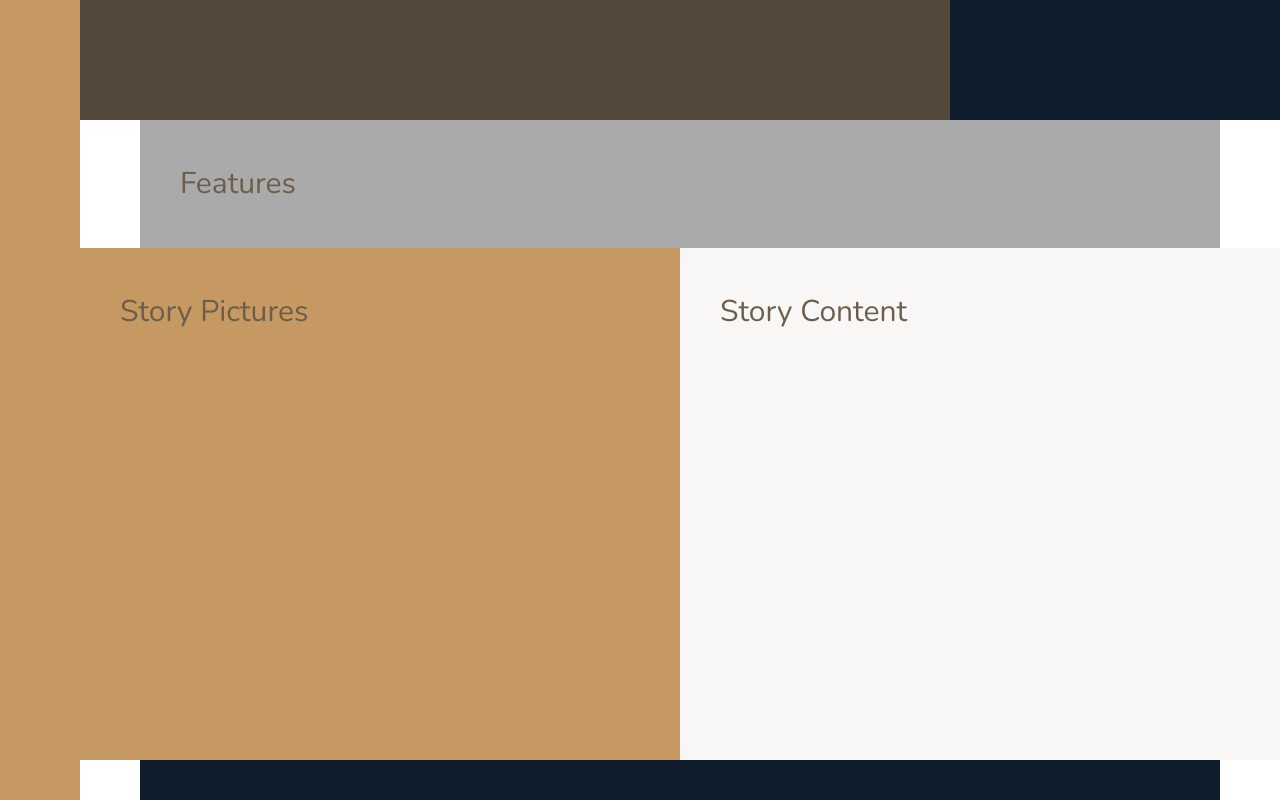
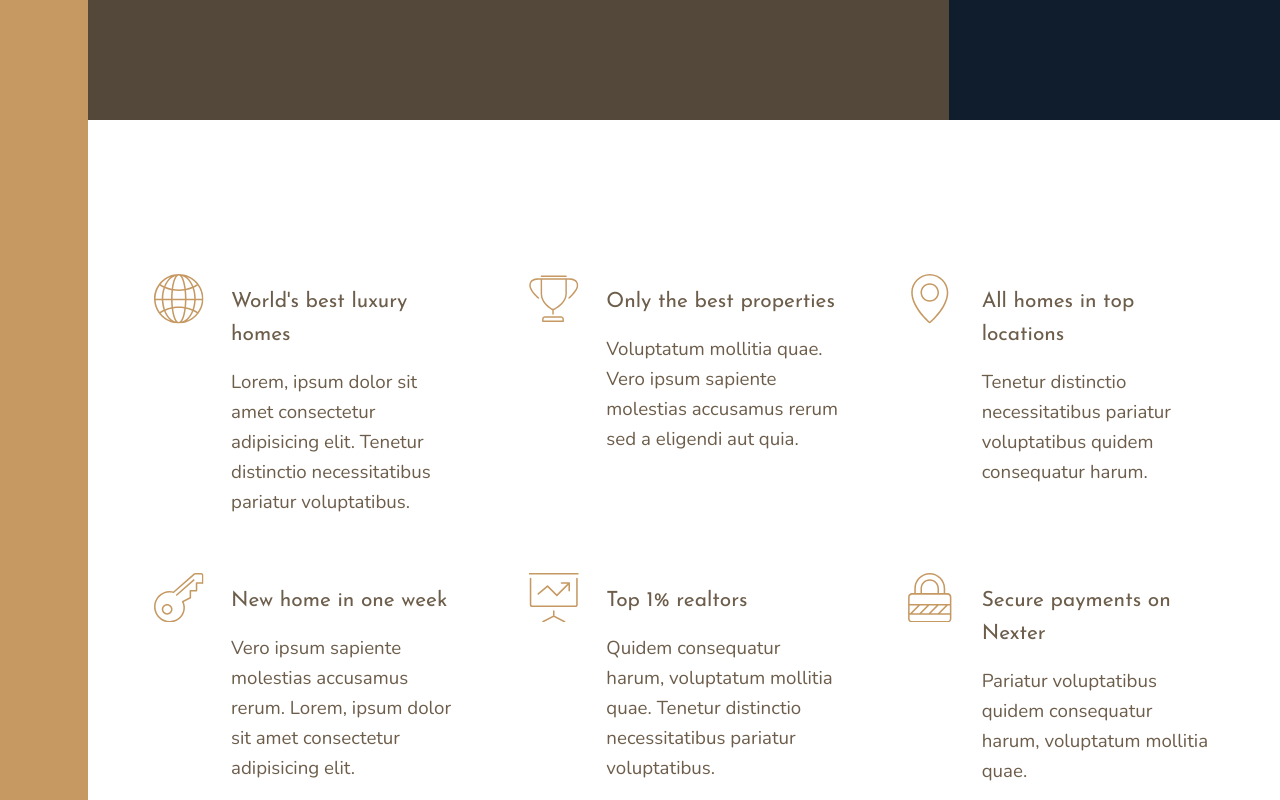
Before and after one commit to satyaki07/Nexter, a website: page index.html in a window 1280 px wide. Shown: the part 520-1320 px from the top of the page. Drawn offline with nearby package versions, Linux system fonts and the light colour scheme.

Commit message:
Feature Section

```diff
--- a/index.html
+++ b/index.html
@@ -25,7 +25,53 @@
         </div>
 
         <section class="features">
-            Features
+            <div class="feature">
+                <svg class="feature__icon">
+                    <use xlink:href="img/sprite.svg#icon-global"></use>
+                </svg>
+                <h4 class="heading-4 heading-4--dark">World's best luxury homes</h4>
+                <p class="feature__text">Lorem, ipsum dolor sit amet consectetur adipisicing elit. Tenetur distinctio necessitatibus pariatur voluptatibus.</p>
+            </div>
+
+            <div class="feature">
+                <svg class="feature__icon">
+                    <use xlink:href="img/sprite.svg#icon-trophy"></use>
+                </svg>
+                <h4 class="heading-4 heading-4--dark">Only the best properties</h4>
+                <p class="feature__text">Voluptatum mollitia quae. Vero ipsum sapiente molestias accusamus rerum sed a eligendi aut quia.</p>
+            </div>
+
+            <div class="feature">
+                <svg class="feature__icon">
+                    <use xlink:href="img/sprite.svg#icon-map-pin"></use>
+                </svg>
+                <h4 class="heading-4 heading-4--dark">All homes in top locations</h4>
+                <p class="feature__text">Tenetur distinctio necessitatibus pariatur voluptatibus quidem consequatur harum.</p>
+            </div>
+
+            <div class="feature">
+                <svg class="feature__icon">
+                    <use xlink:href="img/sprite.svg#icon-key"></use>
+                </svg>
+                <h4 class="heading-4 heading-4--dark">New home in one week</h4>
+                <p class="feature__text">Vero ipsum sapiente molestias accusamus rerum. Lorem, ipsum dolor sit amet consectetur adipisicing elit.</p>
+            </div>
+
+            <div class="feature">
+                <svg class="feature__icon">
+                    <use xlink:href="img/sprite.svg#icon-presentation"></use>
+                </svg>
+                <h4 class="heading-4 heading-4--dark">Top 1% realtors</h4>
+                <p class="feature__text">Quidem consequatur harum, voluptatum mollitia quae. Tenetur distinctio necessitatibus pariatur voluptatibus.</p>
+            </div>
+
+            <div class="feature">
+                <svg class="feature__icon">
+                    <use xlink:href="img/sprite.svg#icon-lock"></use>
+                </svg>
+                <h4 class="heading-4 heading-4--dark">Secure payments on Nexter</h4>
+                <p class="feature__text">Pariatur voluptatibus quidem consequatur harum, voluptatum mollitia quae.</p>
+            </div>
         </section>
 
         <div class="story__pictures">
--- a/sass/_base.scss
+++ b/sass/_base.scss
@@ -24,7 +24,7 @@ $font-display: 'Josefin Sans', sans-serif;
 
 html {
     box-sizing: border-box;
-    font-size: 62.5%;   // 10px/16px = 62.55 => 1rem = 10px
+    font-size: 68.75%;   // 10px/16px = 62.55 => 1rem = 10px
 }
 
 body {
@@ -39,8 +39,5 @@ body {
     grid-template-rows: 80vh min-content 40vw repeat(3, min-content);
     grid-template-columns: [sidebar-start] 8rem [sidebar-end full-start] minmax(6rem ,1fr) [center-start] repeat(8, [col-start] minmax(min-content, 14rem) [col-end]) [center-end] minmax(6rem ,1fr) [full-end];
 
-    & > * {
-        padding: 4rem;
-        font-size: 3rem;
-    }
+
 }
--- a/sass/_features.scss
+++ b/sass/_features.scss
@@ -1,4 +1,30 @@
 .features {
-    background-color: $color-grey-light-2;
     grid-column: center-start / center-end;
+
+    margin: 15rem 0;
+
+    display: grid;
+    // grid-template-columns: repeat(3, 1fr);
+    grid-template-columns: repeat(auto-fit, minmax(25rem, 1fr));
+    grid-gap: 6rem;
+    align-items: start;
 }
+
+.feature {
+    display: grid;
+    grid-template-columns: min-content 1fr;
+    grid-row-gap: 1.5rem;
+    grid-column-gap: 2.5rem;
+
+    &__icon {
+        fill: $color-primary;
+        width: 4.5rem;
+        height: 4.5rem;
+        grid-row: 1 / span 2;
+        transform: translateY(-1rem);
+    }
+
+    &__text {
+        font-size: 1.7rem;
+    }
+}
--- a/sass/_typography.scss
+++ b/sass/_typography.scss
@@ -0,0 +1,26 @@
+
+%heading {
+    font-family: $font-display;
+    font-weight: 400;
+}
+
+.heading-1 {
+    @extend %heading;
+}
+
+.heading-2 {
+    @extend %heading;
+}
+
+.heading-3 {
+    @extend %heading;
+}
+
+.heading-4 {
+    @extend %heading;
+    font-size: 1.9rem;
+
+    &__light { color: $color-grey-light-1; }
+    &__dark { color: $color-grey-dark-1; }
+
+}
```
Also changed, not shown: css/style.css.
